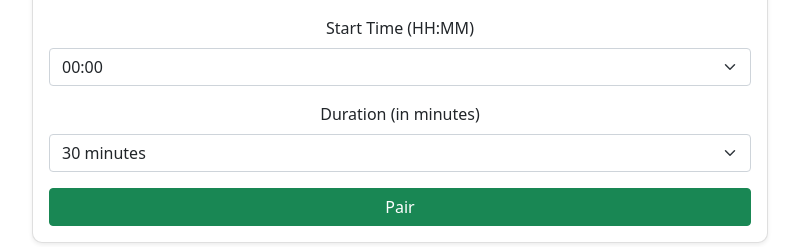
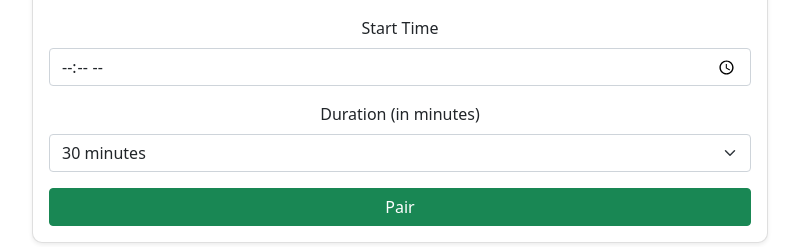
Before and after one commit to sarutafeel/Team_Lynx, a Django app: template tutorials/templates/pair_request.html in a window 1280 px wide. Shown: the part 471-718 px from the top of the page, without its empty margins (240-1039 px from the left). Run offline with Django 3.2, Linux system fonts and the light colour scheme; the template is opened without the code that fills it, so the values that code supplies are empty; some libraries are stand-ins or nearby versions.

Commit message:
Add time to show AM and PM for pair function

```diff
--- a/tutorials/templates/pair_request.html
+++ b/tutorials/templates/pair_request.html
@@ -38,57 +38,8 @@
 
                         <!-- start time only have the :00 and :30  -->
                         <div class="mb-3">
-                            <label for="start_time" class="form-label">Start Time (HH:MM)</label>
-                            <select type="time" name="start_time" id="start_time" class="form-select">
-                                <option value="00:00">00:00</option>
-                                <option value="00:30">00:30</option>
-                                <option value="01:00">01:00</option>
-                                <option value="01:30">01:30</option>
-                                <option value="02:00">02:00</option>
-                                <option value="02:30">02:30</option>
-                                <option value="03:00">03:00</option>
-                                <option value="03:30">03:30</option>
-                                <option value="04:00">04:00</option>
-                                <option value="04:30">04:30</option>
-                                <option value="05:00">05:00</option>
-                                <option value="05:30">05:30</option>
-                                <option value="06:00">06:00</option>
-                                <option value="06:30">06:30</option>
-                                <option value="07:00">07:00</option>
-                                <option value="07:30">07:30</option>
-                                <option value="08:00">08:00</option>
-                                <option value="08:30">08:30</option>
-                                <option value="09:00">09:00</option>
-                                <option value="09:30">09:30</option>
-                                <option value="10:00">10:00</option>
-                                <option value="10:30">10:30</option>
-                                <option value="11:00">11:00</option>
-                                <option value="11:30">11:30</option>
-                                <option value="12:00">12:00</option>
-                                <option value="12:30">12:30</option>
-                                <option value="13:00">13:00</option>
-                                <option value="13:30">13:30</option>
-                                <option value="14:00">14:00</option>
-                                <option value="14:30">14:30</option>
-                                <option value="15:00">15:00</option>
-                                <option value="15:30">15:30</option>
-                                <option value="16:00">16:00</option>
-                                <option value="16:30">16:30</option>
-                                <option value="17:00">17:00</option>
-                                <option value="17:30">17:30</option>
-                                <option value="18:00">18:00</option>
-                                <option value="18:30">18:30</option>
-                                <option value="19:00">19:00</option>
-                                <option value="19:30">19:30</option>
-                                <option value="20:00">20:00</option>
-                                <option value="20:30">20:30</option>
-                                <option value="21:00">21:00</option>
-                                <option value="21:30">21:30</option>
-                                <option value="22:00">22:00</option>
-                                <option value="22:30">22:30</option>
-                                <option value="23:00">23:00</option>
-                                <option value="23:30">23:30</option>
-                            </select>
+                            <label for="start_time" class="form-label">Start Time</label>
+                            <input type="time" name="start_time" id="start_time" class="form-control">
                         </div>
 
                         <!-- duration -->
```
